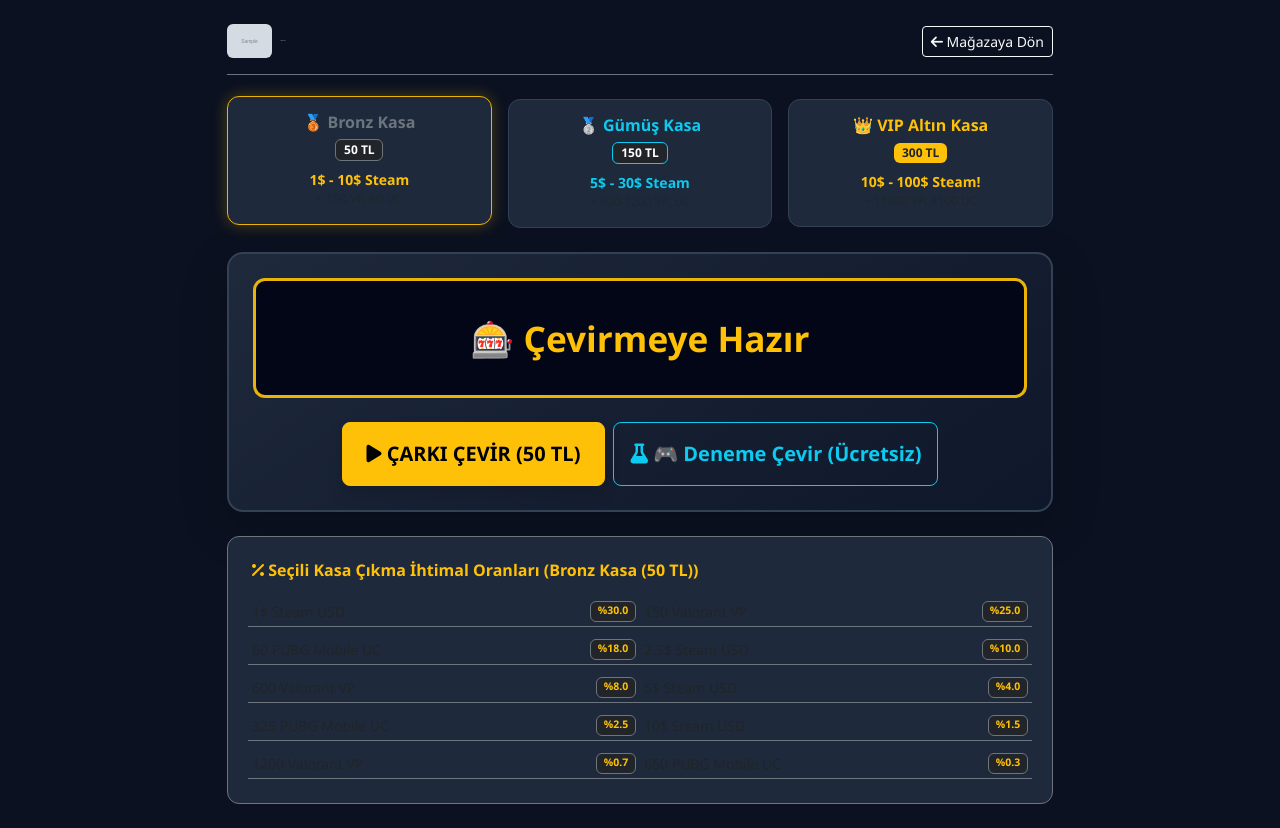
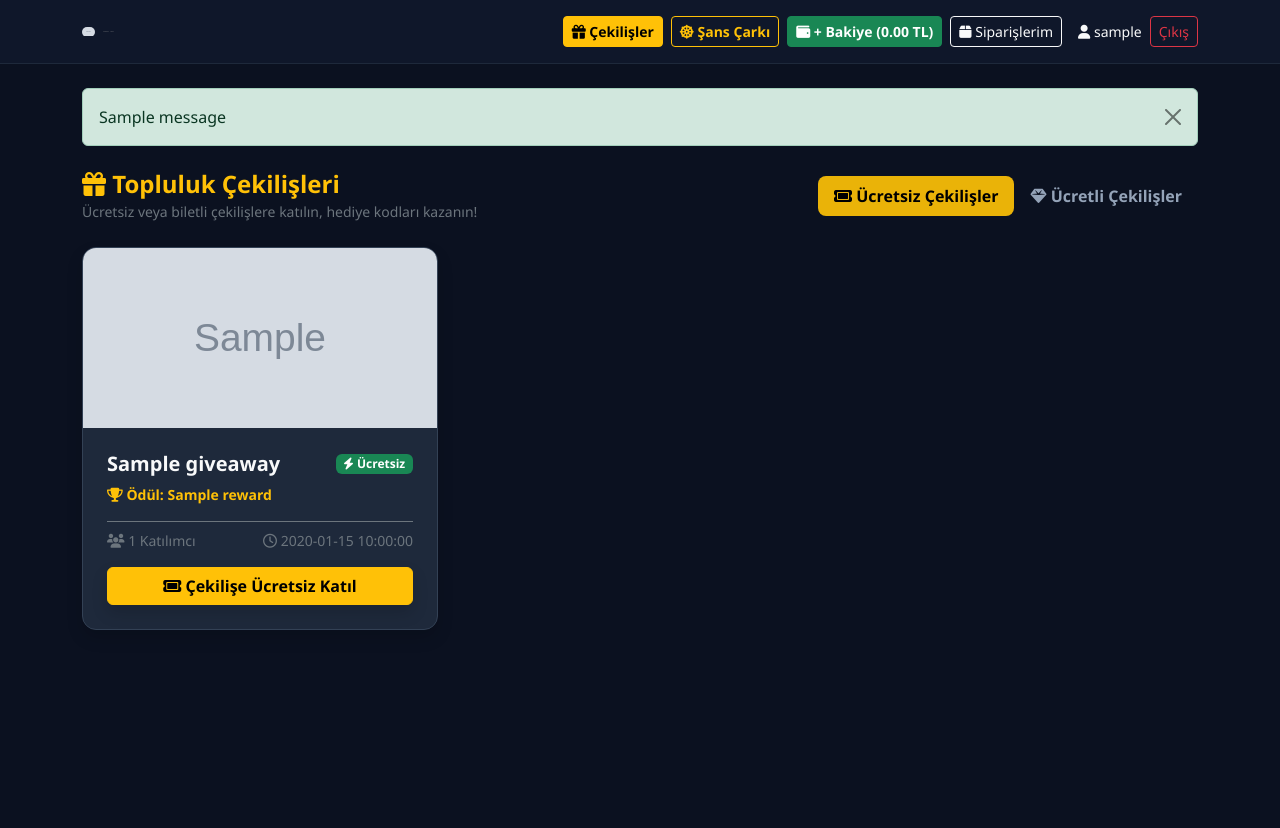
Before and after one commit to beratkalafat039-cyber/PinGamer, a Flask app: template templates/giveaways.html in a window 1280 px wide. After the commit the page ends 630 px from the top, so only its background shows below. Run offline with Flask 3, Linux system fonts and the light colour scheme; the template is opened without the code that fills it: most values are stand-ins (such as "Sample title", 1, 10 or a date in 2020); grey boxes marked "Sample" are stand-in pictures; one stand-in notice (Sample message) is shown; some libraries are stand-ins or nearby versions.

Commit message:
Update giveaways.html

```diff
--- a/templates/giveaways.html
+++ b/templates/giveaways.html
@@ -3,273 +3,216 @@
 <head>
     <meta charset="UTF-8">
     <meta name="viewport" content="width=device-width, initial-scale=1.0">
-    <title>Şans Çarkı & Slot - {{ settings.title }}</title>
+    <title>Çekilişler - {{ settings.title }}</title>
     <link href="https://cdn.jsdelivr.net/npm/bootstrap@5.3.0/dist/css/bootstrap.min.css" rel="stylesheet">
     <link rel="stylesheet" href="https://cdnjs.cloudflare.com/ajax/libs/font-awesome/6.4.0/css/all.min.css">
 
+    <!-- GOOGLE FONTS -->
     <link rel="preconnect" href="https://fonts.googleapis.com">
     <link rel="preconnect" href="https://fonts.gstatic.com" crossorigin>
     <link href="https://fonts.googleapis.com/css2?family=Bebas+Neue&family=Montserrat:wght@700;800&family=Orbitron:wght@700;900&family=Poppins:wght@600;800&family=Righteous&family=Inter:wght@700&display=swap" rel="stylesheet">
 
     <style>
         body { background-color: #0b1120; color: #f8fafc; font-family: 'Segoe UI', Tahoma, Geneva, Verdana, sans-serif; }
-        .slot-box { background: linear-gradient(145deg, #1e293b, #0f172a); border: 2px solid #334155; border-radius: 16px; }
-        .tier-card { cursor: pointer; transition: 0.2s; border: 1px solid #334155; background-color: #1e293b; border-radius: 12px; }
-        .tier-card:hover, .tier-card.active { border-color: #eab308; transform: translateY(-3px); box-shadow: 0 0 15px rgba(234, 179, 8, 0.3); }
-        .display-wheel { height: 120px; font-size: 2.2rem; font-weight: 800; background-color: #020617; border: 3px solid #eab308; border-radius: 12px; }
-        .prob-table { background-color: #1e293b; border-radius: 12px; }
+        .navbar-custom { background-color: #0f172a; border-bottom: 1px solid #1e293b; }
+        .giveaway-card { background-color: #1e293b; border: 1px solid #334155; border-radius: 14px; overflow: hidden; transition: transform 0.2s; }
+        .giveaway-card:hover { transform: translateY(-4px); }
+        .gw-img { height: 180px; object-fit: cover; width: 100%; }
+        .nav-pills .nav-link { color: #94a3b8; border-radius: 8px; font-weight: bold; }
+        .nav-pills .nav-link.active { background-color: #eab308; color: #000; }
     </style>
 </head>
-<body class="py-4">
+<body>
 
-<div class="container" style="max-width: 850px;">
-    <div class="d-flex justify-content-between align-items-center mb-4 pb-3 border-bottom border-secondary">
-        <a class="navbar-brand d-flex align-items-center gap-2 text-decoration-none" href="/">
+<nav class="navbar navbar-expand-lg navbar-dark navbar-custom py-3">
+    <div class="container">
+        <!-- DİNAMİK LOGO VE BAŞLIK -->
+        <a class="navbar-brand d-flex align-items-center gap-2 text-decoration-none
+           {% if settings.logo_position == 'top' %}flex-column text-center{% elif settings.logo_position == 'right' %}flex-row-reverse{% else %}flex-row{% endif %}"
+           href="/">
             {% if settings.logo %}
-                <img src="{{ settings.logo }}" alt="Logo" style="height: 34px; max-width: 120px; object-fit: contain;" class="rounded">
+                <img src="{{ settings.logo }}" alt="Logo" style="height: {{ settings.logo_height }}px; object-fit: contain;" class="rounded">
             {% else %}
-                <i class="fa-solid fa-gamepad text-warning fs-4"></i>
+                <i class="fa-solid fa-gamepad text-warning" style="font-size: {{ settings.font_size }}px;"></i>
             {% endif %}
-            <span style="font-family: '{{ settings.font_family }}'; font-size: {{ settings.font_size }}px; font-weight: 800;">
+
+            <span style="font-family: '{{ settings.font_family }}'; font-size: {{ settings.font_size }}px; font-weight: 800; letter-spacing: 0.5px;">
                 {% for item in settings.formatted_letters %}
                     <span style="color: {{ item.color }};">{{ item.char }}</span>
                 {% endfor %}
             </span>
         </a>
-        <a href="/" class="btn btn-outline-light btn-sm"><i class="fa-solid fa-arrow-left"></i> Mağazaya Dön</a>
+
+        <div class="d-flex align-items-center gap-2">
+            {% if username %}
+                {% if is_admin %}
+                    <a href="/admin" class="btn btn-danger btn-sm fw-bold">
+                        <i class="fa-solid fa-shield-halved"></i> Yönetici Paneli
+                    </a>
+                {% endif %}
+
+                <!-- BUTONLAR TAMAMEN AYRIK -->
+                <a href="/giveaways" class="btn btn-warning btn-sm fw-bold">
+                    <i class="fa-solid fa-gift"></i> Çekilişler
+                </a>
+                <a href="/wheel" class="btn btn-outline-warning btn-sm fw-bold">
+                    <i class="fa-solid fa-dharmachakra"></i> Şans Çarkı
+                </a>
+                <a href="/deposit" class="btn btn-success btn-sm fw-bold">
+                    <i class="fa-solid fa-wallet"></i> + Bakiye ({{ "%.2f"|format(balance) }} TL)
+                </a>
+                <a href="/orders" class="btn btn-outline-light btn-sm">
+                    <i class="fa-solid fa-box"></i> Siparişlerim
+                </a>
+                <span class="text-light small ms-2"><i class="fa-solid fa-user"></i> {{ username }}</span>
+                <a href="/logout" class="btn btn-outline-danger btn-sm">Çıkış</a>
+            {% else %}
+                <a href="/giveaways" class="btn btn-warning btn-sm fw-bold">
+                    <i class="fa-solid fa-gift"></i> Çekilişler
+                </a>
+                <a href="/wheel" class="btn btn-outline-warning btn-sm fw-bold">
+                    <i class="fa-solid fa-dharmachakra"></i> Şans Çarkı
+                </a>
+                <a href="/login" class="btn btn-outline-light btn-sm">Giriş Yap</a>
+                <a href="/register" class="btn btn-primary btn-sm">Kayıt Ol</a>
+            {% endif %}
+        </div>
+    </div>
+</nav>
+
+<div class="container py-4">
+    {% with messages = get_flashed_messages(with_categories=true) %}
+      {% if messages %}
+        {% for category, message in messages %}
+          <div class="alert alert-{{ category }} alert-dismissible fade show p-3 mb-4" role="alert">
+            {{ message }}
+            <button type="button" class="btn-close" data-bs-dismiss="alert"></button>
+          </div>
+        {% endfor %}
+      {% endif %}
+    {% endwith %}
+
+    <div class="d-flex justify-content-between align-items-center flex-wrap gap-3 mb-4">
+        <div>
+            <h4 class="fw-bold mb-0 text-warning"><i class="fa-solid fa-gift"></i> Topluluk Çekilişleri</h4>
+            <small class="text-secondary">Ücretsiz veya biletli çekilişlere katılın, hediye kodları kazanın!</small>
         </div>
 
-    <div class="row g-3 mb-4">
-        <div class="col-4">
-            <div class="tier-card p-3 text-center active" onclick="selectTier('bronze', 50, this)">
-                <h6 class="fw-bold text-secondary mb-1">🥉 Bronz Kasa</h6>
-                <span class="badge bg-dark border border-secondary mb-2">50 TL</span>
-                <div class="small text-warning fw-bold">1$ - 10$ Steam</div>
-                <div class="small text-muted" style="font-size: 0.75rem;">+ 150 VP, 60 UC</div>
+        <ul class="nav nav-pills" id="gwTab">
+            <li class="nav-item">
+                <button class="nav-link active" onclick="switchGwTab('free', this)"><i class="fa-solid fa-ticket"></i> Ücretsiz Çekilişler</button>
+            </li>
+            <li class="nav-item">
+                <button class="nav-link" onclick="switchGwTab('paid', this)"><i class="fa-solid fa-gem"></i> Ücretli Çekilişler</button>
+            </li>
+        </ul>
     </div>
+
+    <div class="row g-4" id="gw-grid">
+        {% for g in giveaways %}
+        <div class="col-md-6 col-lg-4 gw-item" data-type="{% if g.is_paid %}paid{% else %}free{% endif %}">
+            <div class="card giveaway-card h-100 text-white shadow">
+                {% if g.image %}
+                    <img src="{{ g.image }}" class="gw-img" alt="{{ g.title }}">
+                {% else %}
+                    <div class="gw-img d-flex align-items-center justify-content-center bg-dark text-warning fs-1">
+                        <i class="fa-solid fa-gift"></i>
                     </div>
-        <div class="col-4">
-            <div class="tier-card p-3 text-center" onclick="selectTier('silver', 150, this)">
-                <h6 class="fw-bold text-info mb-1">🥈 Gümüş Kasa</h6>
-                <span class="badge bg-dark border border-info mb-2">150 TL</span>
-                <div class="small text-info fw-bold">5$ - 30$ Steam</div>
-                <div class="small text-muted" style="font-size: 0.75rem;">+ 600-1200 VP, UC</div>
+                {% endif %}
+
+                <div class="card-body d-flex flex-column justify-content-between p-4">
+                    <div>
+                        <div class="d-flex justify-content-between align-items-center mb-2">
+                            <h5 class="fw-bold text-light mb-0">{{ g.title }}</h5>
+                            {% if g.is_paid %}
+                                <span class="badge bg-danger"><i class="fa-solid fa-gem"></i> {{ "%.2f"|format(g.ticket_price) }} TL / Bilet</span>
+                            {% else %}
+                                <span class="badge bg-success"><i class="fa-solid fa-bolt"></i> Ücretsiz</span>
+                            {% endif %}
                         </div>
+
+                        <p class="text-warning small fw-bold mb-3"><i class="fa-solid fa-trophy"></i> Ödül: {{ g.reward }}</p>
+
+                        <div class="d-flex justify-content-between align-items-center small text-secondary border-top border-secondary pt-2 mb-3">
+                            <span><i class="fa-solid fa-users"></i> {{ g.participant_count }} Katılımcı</span>
+                            <span><i class="fa-regular fa-clock"></i> {{ g.created_at }}</span>
                         </div>
-        <div class="col-4">
-            <div class="tier-card p-3 text-center" onclick="selectTier('gold', 300, this)">
-                <h6 class="fw-bold text-warning mb-1">👑 VIP Altın Kasa</h6>
-                <span class="badge bg-warning text-dark fw-bold mb-2">300 TL</span>
-                <div class="small text-warning fw-bold">10$ - 100$ Steam!</div>
-                <div class="small text-muted" style="font-size: 0.75rem;">+ 11000 VP, 8100 UC</div>
+
+                        {% if g.status != 'Aktif' %}
+                            <div class="p-2 bg-dark rounded border border-warning text-center small mb-3">
+                                <div class="text-secondary">🎉 Kazanan Talihli:</div>
+                                <strong class="text-warning fs-6">👑 {{ g.winner_username }}</strong>
+                            </div>
+                        {% endif %}
+                    </div>
+
+                    <div>
+                        {% if g.status == 'Aktif' %}
+                            {% if username %}
+                                {% if g.is_joined %}
+                                    <button class="btn btn-secondary w-100 fw-bold disabled">
+                                        <i class="fa-solid fa-check"></i> Katıldınız
+                                    </button>
+                                {% else %}
+                                    <form action="/giveaways/join/{{ g.id }}" method="POST">
+                                        <button type="submit" class="btn btn-warning w-100 fw-bold shadow">
+                                            {% if g.is_paid %}
+                                                <i class="fa-solid fa-ticket"></i> Bileti Al & Katıl ({{ "%.2f"|format(g.ticket_price) }} TL)
+                                            {% else %}
+                                                <i class="fa-solid fa-ticket"></i> Çekilişe Ücretsiz Katıl
+                                            {% endif %}
+                                        </button>
+                                    </form>
+                                {% endif %}
+                            {% else %}
+                                <a href="/login" class="btn btn-outline-warning w-100 fw-bold">
+                                    Katılmak İçin Giriş Yapın
+                                </a>
+                            {% endif %}
+                        {% else %}
+                            <button class="btn btn-dark w-100 border-secondary text-muted disabled">
+                                Çekiliş Sona Erdi
+                            </button>
+                        {% endif %}
                     </div>
                 </div>
             </div>
-
-    <div class="slot-box p-4 text-center shadow-lg mb-4">
-        <div id="reward-display" class="display-wheel d-flex align-items-center justify-content-center text-warning shadow-inner mb-4">
-            🎰 Çevirmeye Hazır
         </div>
-
-        <div class="d-flex justify-content-center gap-2">
-            <button id="spin-btn" class="btn btn-warning btn-lg fw-bold px-4 py-3 shadow" onclick="spinWheel(false)">
-                <i class="fa-solid fa-play"></i> ÇARKI ÇEVİR (<span id="btn-cost">50</span> TL)
-            </button>
-            <button id="sim-btn" class="btn btn-outline-info btn-lg fw-bold px-3 py-3" onclick="spinWheel(true)">
-                <i class="fa-solid fa-flask"></i> 🎮 Deneme Çevir (Ücretsiz)
-            </button>
+        {% else %}
+        <div class="col-12 text-center py-5">
+            <i class="fa-solid fa-gift fa-3x text-secondary mb-3"></i>
+            <h5 class="text-secondary">Şu anda aktif bir çekiliş bulunmamaktadır.</h5>
         </div>
-    </div>
-
-    <div id="result-box" class="card bg-dark border-warning p-3 text-center mb-4" style="display: none;">
-        <h5 class="text-success fw-bold mb-1" id="result-title">🎉 Tebrikler!</h5>
-        <p class="mb-2" id="won-item-text"></p>
-        <div class="d-flex justify-content-center align-items-center gap-2">
-            <span class="fs-5 fw-bold text-warning font-monospace" id="delivered-code"></span>
-        </div>
-        <small class="text-secondary mt-2" id="result-note">Kodunuz siparişlerime kaydedildi.</small>
-    </div>
-
-    <div class="card prob-table p-4 border-secondary">
-        <h6 class="fw-bold text-warning mb-3"><i class="fa-solid fa-percent"></i> Seçili Kasa Çıkma İhtimal Oranları (<span id="tier-name-display">Bronz Kasa</span>)</h6>
-        <div id="prob-list" class="row g-2 small"></div>
+        {% endfor %}
     </div>
 </div>
 
 <script>
-let audioCtx;
-function initAudio() {
-    if (!audioCtx) {
-        audioCtx = new (window.AudioContext || window.webkitAudioContext)();
+function switchGwTab(type, btn) {
+    document.querySelectorAll('#gwTab .nav-link').forEach(l => l.classList.remove('active'));
+    btn.classList.add('active');
+
+    const items = document.querySelectorAll('.gw-item');
+    items.forEach(item => {
+        const itemType = item.getAttribute('data-type');
+        if (itemType === type) {
+            item.style.display = 'block';
+        } else {
+            item.style.display = 'none';
         }
+    });
 }
 
-function playTickSound() {
-    try {
-        initAudio();
-        const osc = audioCtx.createOscillator();
-        const gain = audioCtx.createGain();
-        osc.type = "triangle";
-        osc.frequency.setValueAtTime(450, audioCtx.currentTime);
-        osc.frequency.exponentialRampToValueAtTime(80, audioCtx.currentTime + 0.04);
-        gain.gain.setValueAtTime(0.3, audioCtx.currentTime);
-        gain.gain.exponentialRampToValueAtTime(0.01, audioCtx.currentTime + 0.04);
-        osc.connect(gain);
-        gain.connect(audioCtx.destination);
-        osc.start();
-        osc.stop(audioCtx.currentTime + 0.04);
-    } catch (e) {}
+document.addEventListener("DOMContentLoaded", function() {
+    const items = document.querySelectorAll('.gw-item');
+    items.forEach(item => {
+        if (item.getAttribute('data-type') !== 'free') {
+            item.style.display = 'none';
         }
-
-function playWinSound() {
-    try {
-        initAudio();
-        const notes = [523.25, 659.25, 783.99, 1046.50];
-        notes.forEach((freq, idx) => {
-            const osc = audioCtx.createOscillator();
-            const gain = audioCtx.createGain();
-            osc.type = "sine";
-            osc.frequency.setValueAtTime(freq, audioCtx.currentTime + idx * 0.1);
-            gain.gain.setValueAtTime(0.2, audioCtx.currentTime + idx * 0.1);
-            gain.gain.exponentialRampToValueAtTime(0.01, audioCtx.currentTime + idx * 0.1 + 0.3);
-            osc.connect(gain);
-            gain.connect(audioCtx.destination);
-            osc.start(audioCtx.currentTime + idx * 0.1);
-            osc.stop(audioCtx.currentTime + idx * 0.1 + 0.3);
     });
-    } catch (e) {}
-}
-
-const PROBABILITIES = {
-    bronze: [
-        { item: "1$ Steam USD", rate: "%30.0" },
-        { item: "150 Valorant VP", rate: "%25.0" },
-        { item: "60 PUBG Mobile UC", rate: "%18.0" },
-        { item: "2.5$ Steam USD", rate: "%10.0" },
-        { item: "600 Valorant VP", rate: "%8.0" },
-        { item: "5$ Steam USD", rate: "%4.0" },
-        { item: "325 PUBG Mobile UC", rate: "%2.5" },
-        { item: "10$ Steam USD", rate: "%1.5" },
-        { item: "1200 Valorant VP", rate: "%0.7" },
-        { item: "660 PUBG Mobile UC", rate: "%0.3" }
-    ],
-    silver: [
-        { item: "5$ Steam USD", rate: "%25.0" },
-        { item: "60 PUBG Mobile UC", rate: "%20.0" },
-        { item: "600 Valorant VP", rate: "%18.0" },
-        { item: "10$ Steam USD", rate: "%12.0" },
-        { item: "325 PUBG Mobile UC", rate: "%10.0" },
-        { item: "1200 Valorant VP", rate: "%7.0" },
-        { item: "20$ Steam USD", rate: "%4.0" },
-        { item: "660 PUBG Mobile UC", rate: "%2.0" },
-        { item: "30$ Steam USD", rate: "%1.5" },
-        { item: "2480 Valorant VP", rate: "%0.5" }
-    ],
-    gold: [
-        { item: "10$ Steam USD", rate: "%25.0" },
-        { item: "660 PUBG Mobile UC", rate: "%20.0" },
-        { item: "25$ Steam USD", rate: "%15.0" },
-        { item: "2480 Valorant VP", rate: "%12.0" },
-        { item: "1800 PUBG Mobile UC", rate: "%10.0" },
-        { item: "50$ Steam USD", rate: "%6.0" },
-        { item: "5350 Valorant VP", rate: "%5.0" },
-        { item: "3850 PUBG Mobile UC", rate: "%4.0" },
-        { item: "100$ Steam USD (Efsanevi)", rate: "%1.5" },
-        { item: "8100 PUBG Mobile UC", rate: "%1.0" },
-        { item: "11000 Valorant VP", rate: "%0.5" }
-    ]
-};
-
-let currentTier = 'bronze';
-let currentCost = 50;
-
-function updateProbTable(tier) {
-    const list = document.getElementById('prob-list');
-    list.innerHTML = '';
-    const names = { bronze: 'Bronz Kasa (50 TL)', silver: 'Gümüş Kasa (150 TL)', gold: 'VIP Altın Kasa (300 TL)' };
-    document.getElementById('tier-name-display').innerText = names[tier];
-
-    PROBABILITIES[tier].forEach(p => {
-        list.innerHTML += `
-            <div class="col-md-6 d-flex justify-content-between border-bottom border-secondary py-1">
-                <span>${p.item}</span>
-                <span class="badge bg-dark border border-secondary text-warning">${p.rate}</span>
-            </div>
-        `;
 });
-}
-updateProbTable('bronze');
-
-function selectTier(tier, cost, element) {
-    document.querySelectorAll('.tier-card').forEach(c => c.classList.remove('active'));
-    element.classList.add('active');
-    currentTier = tier;
-    currentCost = cost;
-    document.getElementById('btn-cost').innerText = cost;
-    updateProbTable(tier);
-}
-
-function spinWheel(isSim = false) {
-    const spinBtn = document.getElementById('spin-btn');
-    const simBtn = document.getElementById('sim-btn');
-    const display = document.getElementById('reward-display');
-    const resultBox = document.getElementById('result-box');
-
-    spinBtn.disabled = true;
-    simBtn.disabled = true;
-    resultBox.style.display = 'none';
-
-    const items = ['1$ Steam USD', '150 VP', '5$ Steam USD', '60 PUBG UC', '10$ Steam USD', '1200 VP', '25$ Steam USD', '660 PUBG UC', '50$ Steam USD', '5350 VP', '100$ Steam USD', '11000 VP'];
-    let counter = 0;
-
-    const interval = setInterval(() => {
-        display.innerText = items[counter % items.length];
-        playTickSound();
-        counter++;
-    }, 80);
-
-    fetch('/spin', {
-        method: 'POST',
-        headers: { 'Content-Type': 'application/json' },
-        body: JSON.stringify({ tier: currentTier, simulation: isSim })
-    })
-    .then(res => res.json())
-    .then(data => {
-        setTimeout(() => {
-            clearInterval(interval);
-            spinBtn.disabled = false;
-            simBtn.disabled = false;
-
-            if (data.success) {
-                playWinSound();
-                display.innerText = "🎉 " + data.reward;
-
-                if (data.simulation) {
-                    document.getElementById('result-title').innerText = "🧪 Deneme / Simülasyon Çevirmesi";
-                    document.getElementById('result-note').innerText = "Simülasyon modunda bakiyeniz eksilmez ve gerçek kod verilmez.";
-                } else {
-                    document.getElementById('result-title').innerText = "🎉 Tebrikler! Ödül Kazandınız!";
-                    document.getElementById('result-note').innerText = "Kodunuz siparişlerime kaydedildi.";
-                    document.getElementById('user-balance').innerText = data.new_balance + " TL";
-                }
-
-                document.getElementById('won-item-text').innerText = data.reward_label;
-                document.getElementById('delivered-code').innerText = data.code;
-                resultBox.style.display = 'block';
-            } else {
-                display.innerText = "❌ Hata";
-                alert(data.error);
-            }
-        }, 1800);
-    })
-    .catch(err => {
-        clearInterval(interval);
-        spinBtn.disabled = false;
-        simBtn.disabled = false;
-        display.innerText = "❌ Hata Oluştu";
-    });
-}
 </script>
 
+<script src="https://cdn.jsdelivr.net/npm/bootstrap@5.3.0/dist/js/bootstrap.bundle.min.js"></script>
 </body>
 </html>
```
Lines whose indentation alone changed are shown as unchanged.
